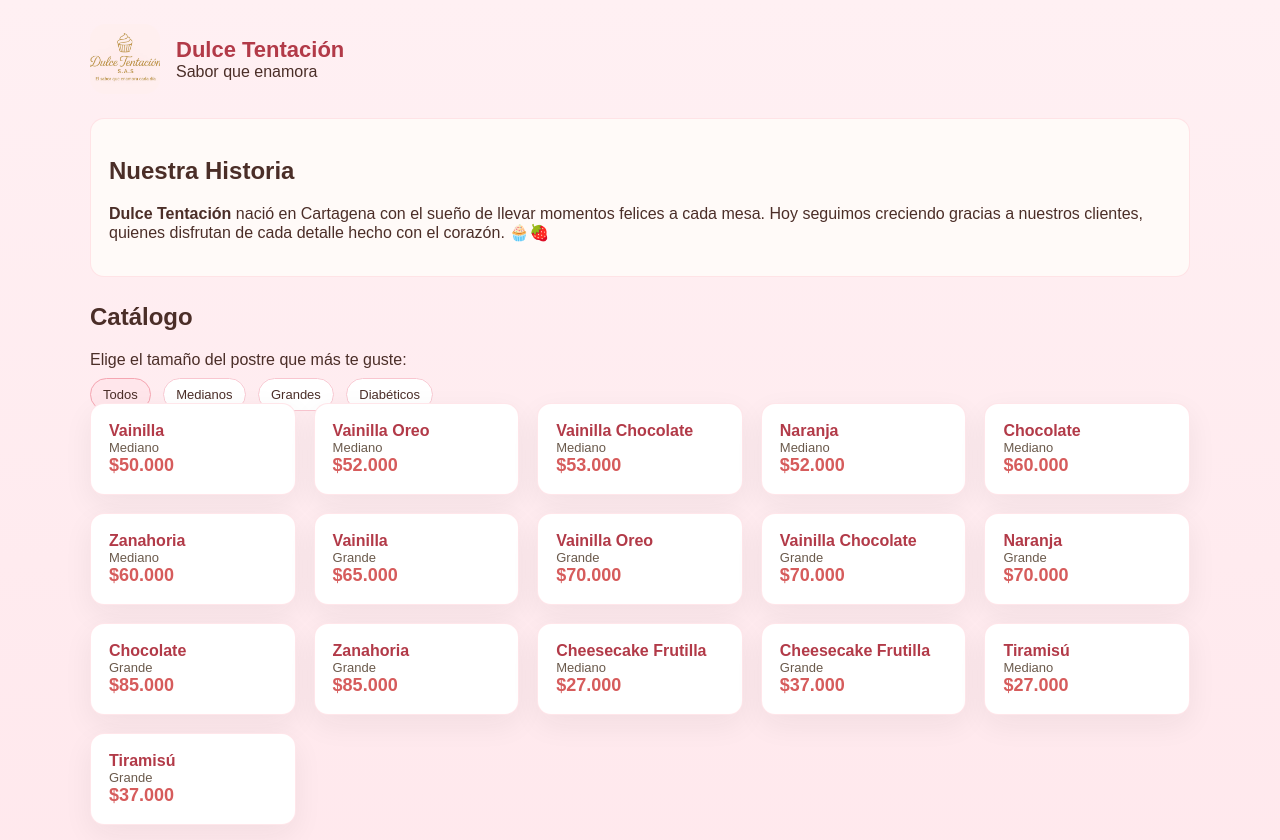
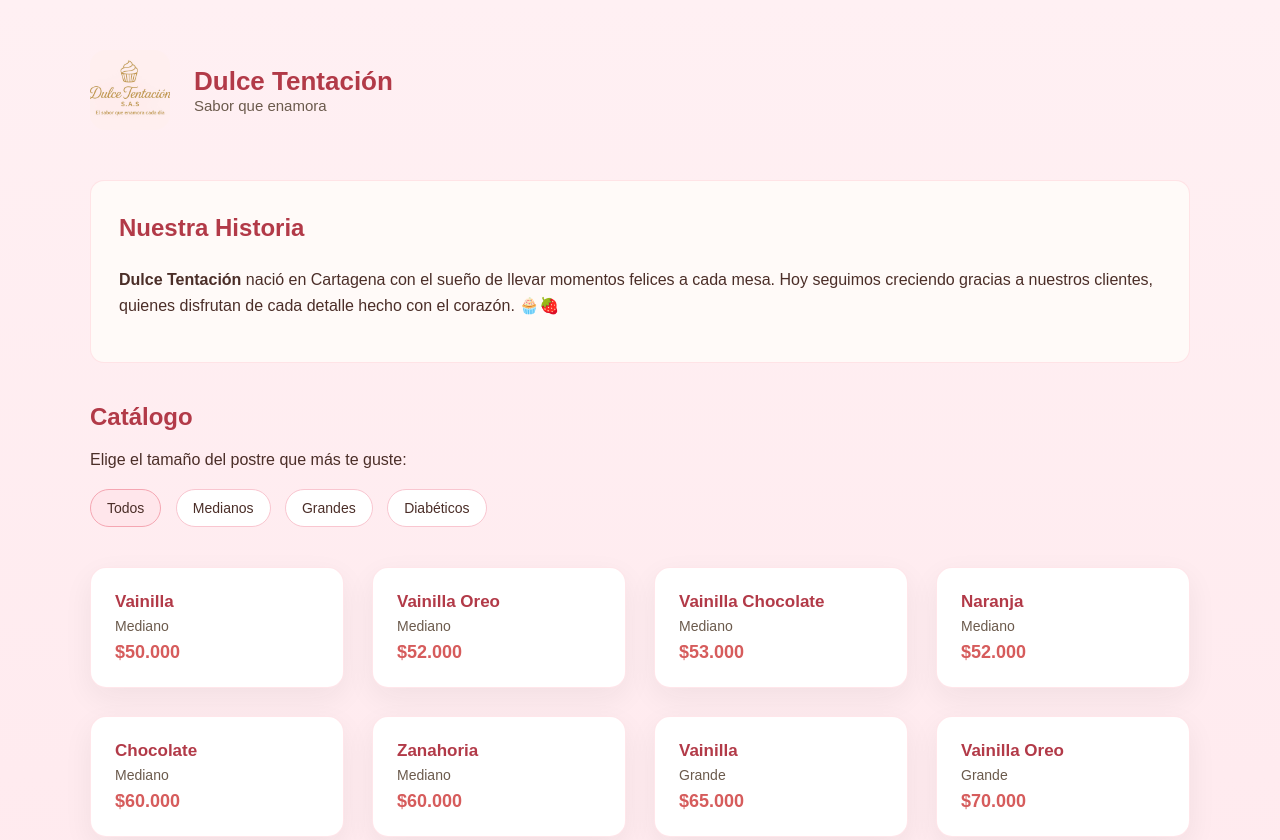
Before and after one commit to jesusdaniel27112007-glitch/dulce-tentacion.zip, a plain HTML site: page index.html in a window 1280 px wide. Shown: the top 840 px of the page. Drawn offline with Linux system fonts and the light colour scheme; files whose address does not match are found by name.

Commit message:
Update index.html

```diff
--- a/index.html
+++ b/index.html
@@ -6,34 +6,124 @@
   <title>Dulce Tentación — Catálogo</title>
   <link rel="icon" href="assets/logo.png" />
   <style>
-    body{
-      margin:0;
-      font-family:"Poppins",sans-serif;
-      background:linear-gradient(180deg,#fff0f3 0%,#ffe6eb 100%);
-      color:#4b2e28;
-      padding:24px;
-      overflow-x:hidden;
+    body {
+      margin: 0;
+      font-family: "Poppins", sans-serif;
+      background: linear-gradient(180deg, #fff0f3 0%, #ffe6eb 100%);
+      color: #4b2e28;
+      padding: 50px 40px;
+      overflow-x: hidden;
     }
-    .site{max-width:1100px;margin:0 auto;}
-    header{display:flex;align-items:center;gap:16px;margin-bottom:24px;}
-    .logo{width:70px;height:70px;border-radius:16px;overflow:hidden;}
-    .logo img{width:100%;height:100%;object-fit:cover}
-    .brand h1{margin:0;font-size:22px;color:#b23a48;}
-    .historia, .about{
-      background:#fffaf8;border:1px solid rgba(255,192,203,0.4);
-      border-radius:14px;padding:18px;margin-bottom:26px;
+
+    .site { max-width: 1100px; margin: 0 auto; }
+
+    header {
+      display: flex;
+      align-items: center;
+      gap: 24px;
+      margin-bottom: 50px;
     }
-    .chip{background:#fff;border:1px solid #f9c6d0;padding:8px 12px;border-radius:32px;
-      font-size:13px;cursor:pointer;margin-right:8px;}
-    .chip.active{background:#ffe6eb;border:1px solid #f5a6b2;}
-    .grid{display:grid;grid-template-columns:repeat(auto-fit,minmax(200px,1fr));gap:18px;margin-bottom:28px;}
-    .card{background:#fff;border-radius:14px;padding:18px;
-      box-shadow:0 10px 30px rgba(34,34,34,0.06);
-      border:1px solid rgba(255,192,203,0.4);}
-    .name{font-weight:600;font-size:16px;color:#b23a48;}
-    .desc{font-size:13px;color:#6b5a4c}
-    .price{font-weight:800;font-size:18px;color:#d65c5c;}
-    footer{text-align:center;color:#6b5a4c;font-size:13px;margin-top:20px;}
+
+    .logo {
+      width: 80px;
+      height: 80px;
+      border-radius: 16px;
+      overflow: hidden;
+    }
+
+    .logo img { width: 100%; height: 100%; object-fit: cover; }
+
+    .brand h1 {
+      margin: 0;
+      font-size: 26px;
+      color: #b23a48;
+    }
+
+    .brand div {
+      font-size: 15px;
+      color: #6b5a4c;
+    }
+
+    .historia, .about {
+      background: #fffaf8;
+      border: 1px solid rgba(255, 192, 203, 0.4);
+      border-radius: 14px;
+      padding: 28px;
+      margin-bottom: 40px;
+      line-height: 1.6;
+    }
+
+    h2, h3 {
+      color: #b23a48;
+      margin-top: 0;
+    }
+
+    .chip {
+      background: #fff;
+      border: 1px solid #f9c6d0;
+      padding: 10px 16px;
+      border-radius: 32px;
+      font-size: 14px;
+      cursor: pointer;
+      margin-right: 10px;
+      margin-bottom: 10px;
+      display: inline-block;
+    }
+
+    .chip.active {
+      background: #ffe6eb;
+      border: 1px solid #f5a6b2;
+    }
+
+    .filters { margin: 20px 0 30px; }
+
+    .grid {
+      display: grid;
+      grid-template-columns: repeat(auto-fit, minmax(220px, 1fr));
+      gap: 28px;
+      margin-bottom: 50px;
+    }
+
+    .card {
+      background: #fff;
+      border-radius: 16px;
+      padding: 24px;
+      box-shadow: 0 10px 30px rgba(34, 34, 34, 0.06);
+      border: 1px solid rgba(255, 192, 203, 0.4);
+      transition: transform 0.2s ease, box-shadow 0.2s ease;
+    }
+
+    .card:hover {
+      transform: translateY(-6px);
+      box-shadow: 0 14px 35px rgba(34, 34, 34, 0.08);
+    }
+
+    .name {
+      font-weight: 600;
+      font-size: 17px;
+      color: #b23a48;
+      margin-bottom: 6px;
+    }
+
+    .desc {
+      font-size: 14px;
+      color: #6b5a4c;
+      margin-bottom: 8px;
+    }
+
+    .price {
+      font-weight: 800;
+      font-size: 18px;
+      color: #d65c5c;
+    }
+
+    footer {
+      text-align: center;
+      color: #6b5a4c;
+      font-size: 13px;
+      margin-top: 40px;
+      padding-top: 20px;
+    }
   </style>
 </head>
 <body>
```
